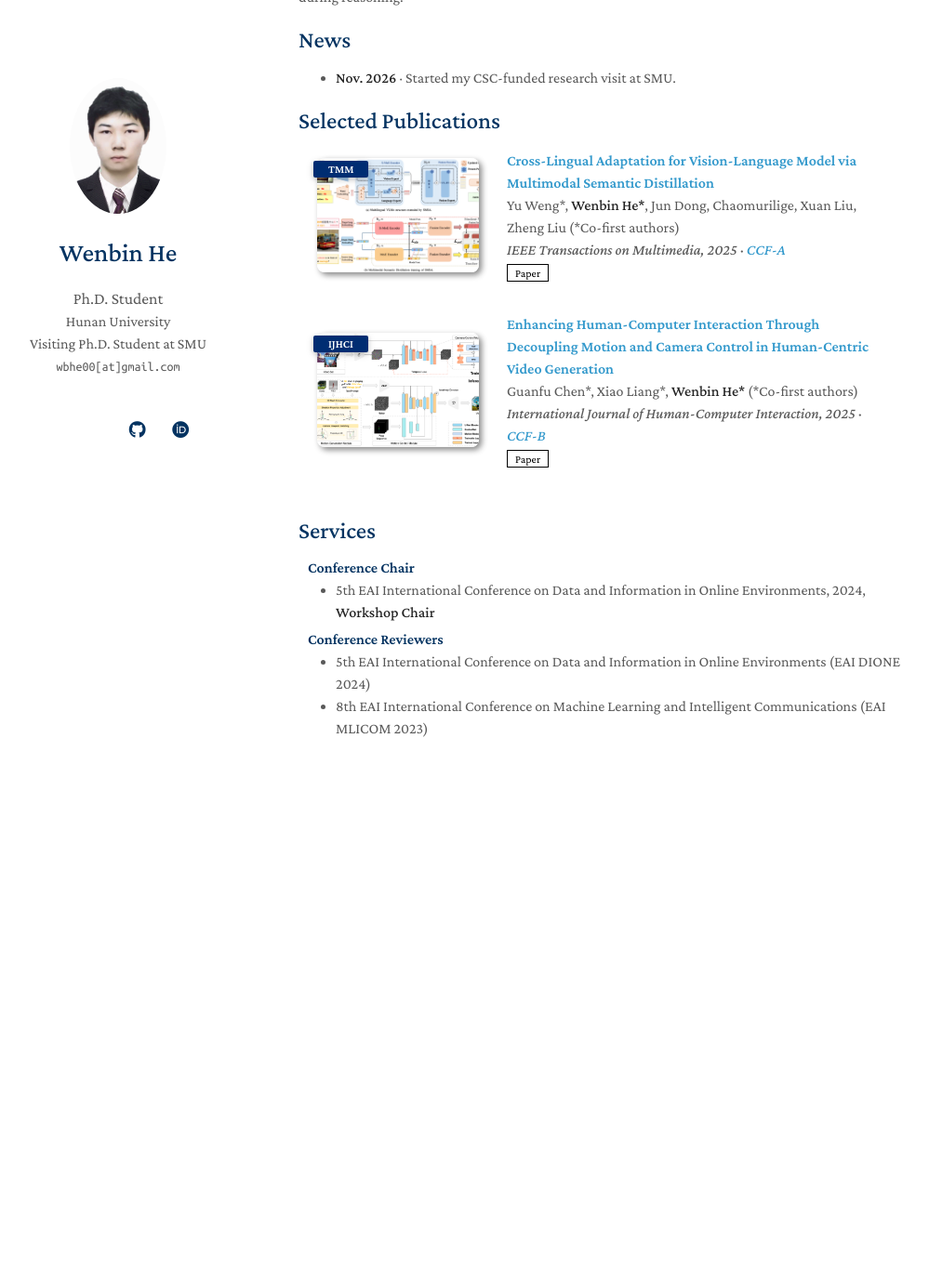
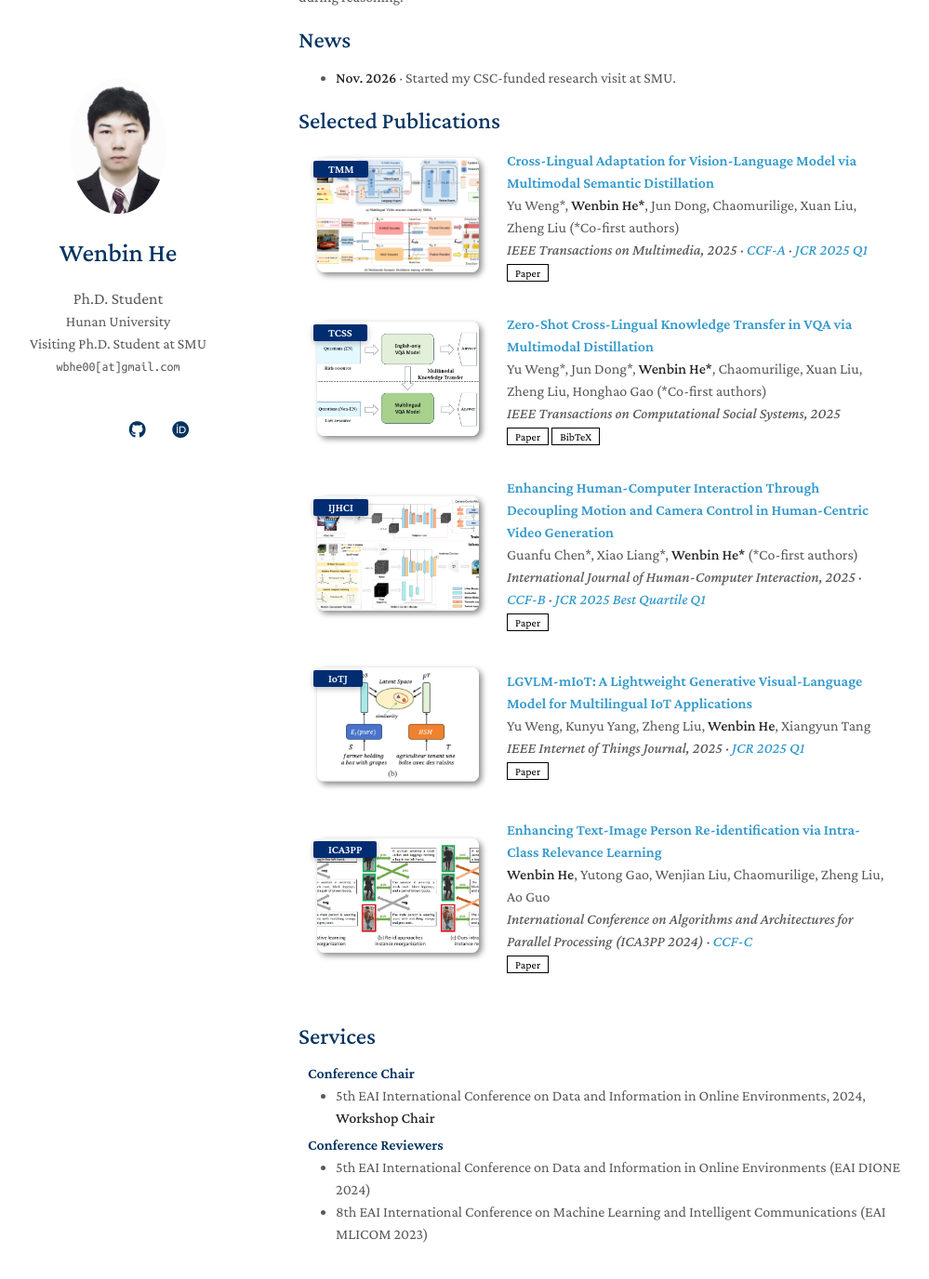
Before and after one commit to BbiHH/BbiHH.github.io, a Jekyll site: the page built from index.md, in a window 1280 px wide and 1400 px high, scrolled down 374 px. Shown: the top 1376 px of the window at 93% size, without its empty margins (149-1148 px from the left). Built offline with Jekyll 4.4.1, drawn with Linux system fonts in a browser that asks for light colours; a style sheet for code colours, icons or effects is not loaded; our own code applies the rules of GitHub Pages for plain Markdown files; before the commit the page ends 1249 px from its top, so only the background shows below that.

Commit message:
Expand featured publications and restore full CV bibliography

```diff
--- a/_data/publications.yml
+++ b/_data/publications.yml
@@ -3,13 +3,35 @@ main:
   - title: "Cross-Lingual Adaptation for Vision-Language Model via Multimodal Semantic Distillation"
     authors: Yu Weng*, <strong>Wenbin He*</strong>, Jun Dong, Chaomurilige, Xuan Liu, Zheng Liu (*Co-first authors)
     conference_short: TMM
-    conference: IEEE Transactions on Multimedia, 2025 · <a href="https://www.ccf.org.cn/Academic_Evaluation/CGAndMT/">CCF-A</a>
+    conference: IEEE Transactions on Multimedia, 2025 · <a href="https://www.ccf.org.cn/Academic_Evaluation/CGAndMT/">CCF-A</a> · <a href="https://open.ieee.org/wp-content/uploads/IEEE-Title-List-September-2026.pdf">JCR 2025 Q1</a>
     pdf: https://doi.org/10.1109/TMM.2025.3557678
     image: ./assets/img/TMM-ov.png
+
+  - title: "Zero-Shot Cross-Lingual Knowledge Transfer in VQA via Multimodal Distillation"
+    authors: Yu Weng*, Jun Dong*, <strong>Wenbin He*</strong>, Chaomurilige, Xuan Liu, Zheng Liu, Honghao Gao (*Co-first authors)
+    conference_short: TCSS
+    conference: IEEE Transactions on Computational Social Systems, 2025
+    pdf: https://doi.org/10.1109/TCSS.2024.3402270
+    bibtex: https://api.crossref.org/works/10.1109/TCSS.2024.3402270/transform/application/x-bibtex
+    image: ./assets/img/TCSS-ov.png
 
   - title: "Enhancing Human-Computer Interaction Through Decoupling Motion and Camera Control in Human-Centric Video Generation"
     authors: Guanfu Chen*, Xiao Liang*, <strong>Wenbin He*</strong> (*Co-first authors)
     conference_short: IJHCI
-    conference: International Journal of Human-Computer Interaction, 2025 · <a href="https://www.ccf.org.cn/Academic_Evaluation/HCIAndPC/">CCF-B</a>
+    conference: International Journal of Human-Computer Interaction, 2025 · <a href="https://www.ccf.org.cn/Academic_Evaluation/HCIAndPC/">CCF-B</a> · <a href="https://www.tandfonline.com/journals/hihc20/about-this-journal">JCR 2025 Best Quartile Q1</a>
     pdf: https://doi.org/10.1080/10447318.2025.2487877
     image: ./assets/img/IJHCI-ov.png
+
+  - title: "LGVLM-mIoT: A Lightweight Generative Visual-Language Model for Multilingual IoT Applications"
+    authors: Yu Weng, Kunyu Yang, Zheng Liu, <strong>Wenbin He</strong>, Xiangyun Tang
+    conference_short: IoTJ
+    conference: IEEE Internet of Things Journal, 2025 · <a href="https://open.ieee.org/wp-content/uploads/IEEE-Title-List-September-2026.pdf">JCR 2025 Q1</a>
+    pdf: https://doi.org/10.1109/JIOT.2025.3532494
+    image: ./assets/img/IoTJ-ov.png
+
+  - title: "Enhancing Text-Image Person Re-identification via Intra-Class Relevance Learning"
+    authors: <strong>Wenbin He</strong>, Yutong Gao, Wenjian Liu, Chaomurilige, Zheng Liu, Ao Guo
+    conference_short: ICA3PP
+    conference: International Conference on Algorithms and Architectures for Parallel Processing (ICA3PP 2024) · <a href="https://www.ccf.org.cn/Academic_Evaluation/ARCH_DCP_SS/">CCF-C</a>
+    pdf: https://doi.org/10.1007/978-981-96-1528-5_12
+    image: ./assets/img/ICA3PP-ov.png
```
Also changed, not shown: 1 other file.
